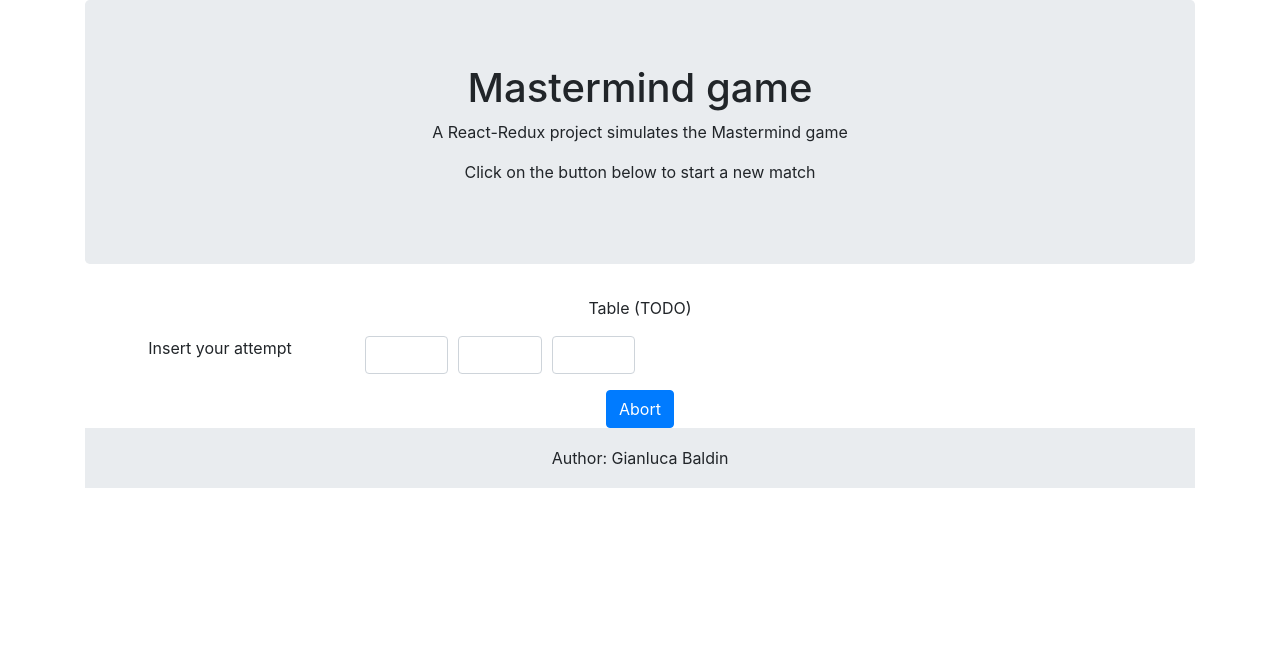
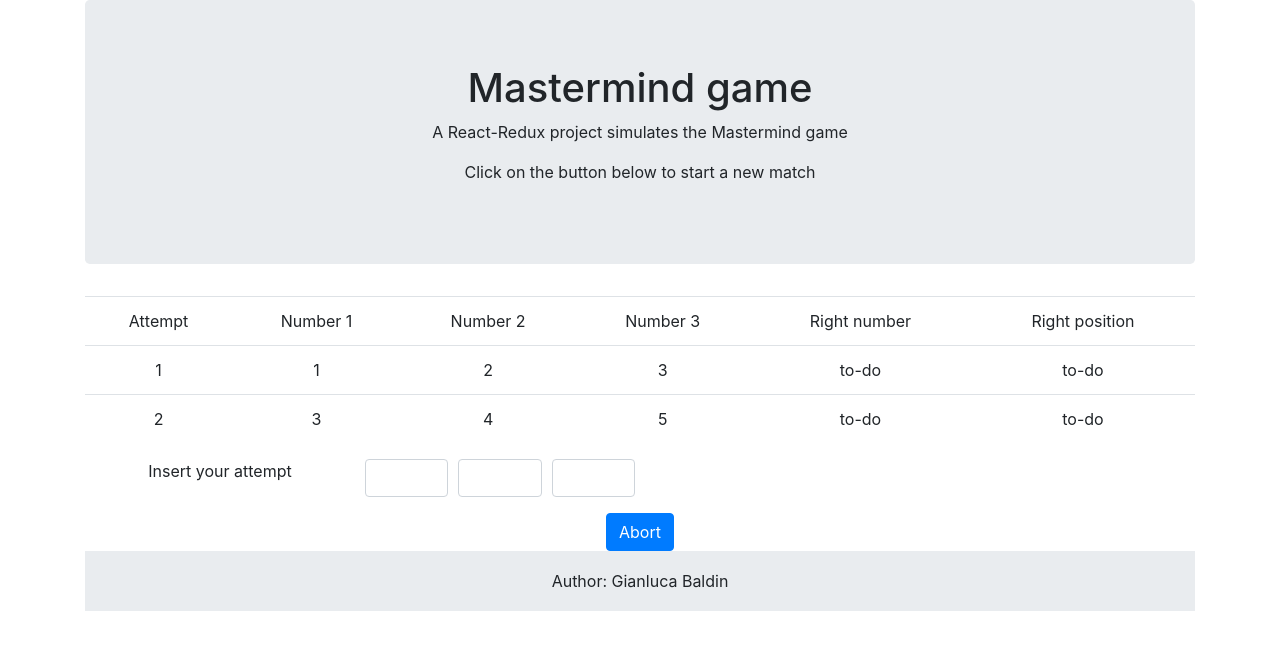
Before and after one commit to gianlucabaldin/mastermind, a React (Create React App) app: page / in a window 1280 px wide. Both pictures are taken after a click on the button "Start". Shown: the top 650 px of the page. Built offline with nearby package versions, Linux system fonts and the light colour scheme.

Commit message:
added Table structure

```diff
--- a/src/components/Board.jsx
+++ b/src/components/Board.jsx
@@ -5,7 +5,7 @@ import { connect } from "react-redux";
 import { start, abort } from "../store/actions/mastermindActions";
 import PropTypes from "prop-types";
 
-const Board = ({ playing, start, abort }) => {
+const Board = ({ playing, start, abort, attempts }) => {
   if (!playing) {
     return (
       <Row>
@@ -21,7 +21,30 @@ const Board = ({ playing, start, abort }) => {
       <>
         <Row>
           <Col>
-            <Table>Table (TODO)</Table>
+            <Table>
+              <thead>
+                <tr>
+                  <td>Attempt</td>
+                  <td>Number 1</td>
+                  <td>Number 2</td>
+                  <td>Number 3</td>
+                  <td>Right number</td>
+                  <td>Right position</td>
+                </tr>
+              </thead>
+              <tbody>
+                {attempts.map((attempt, index) => (
+                  <tr>
+                    <td>{index+1}</td>
+                    <td>{attempt[0]}</td>
+                    <td>{attempt[1]}</td>
+                    <td>{attempt[2]}</td>
+                    <td>to-do</td>
+                    <td>to-do</td>
+                  </tr>
+                ))}
+              </tbody>
+            </Table>
           </Col>
         </Row>
         <Row>
@@ -35,7 +58,8 @@ const Board = ({ playing, start, abort }) => {
 };
 
 const mapStateToProps = ({ reducer }) => ({
-  playing: reducer.playing
+  playing: reducer.playing,
+  attempts: reducer.attempts
 });
 
 const mapDispatchToProps = {
--- a/src/store/reducers/mastermindReducer.js
+++ b/src/store/reducers/mastermindReducer.js
@@ -8,7 +8,7 @@ import { getRandomTriad } from "../../shared/attempts";
 
 const initialState = {
   playing: false,
-  attempts: [],
+  attempts: [[1,2,3], [3,4,5]],
   prova: "ciao",
   secretTriad: [],
   modal: {
```
